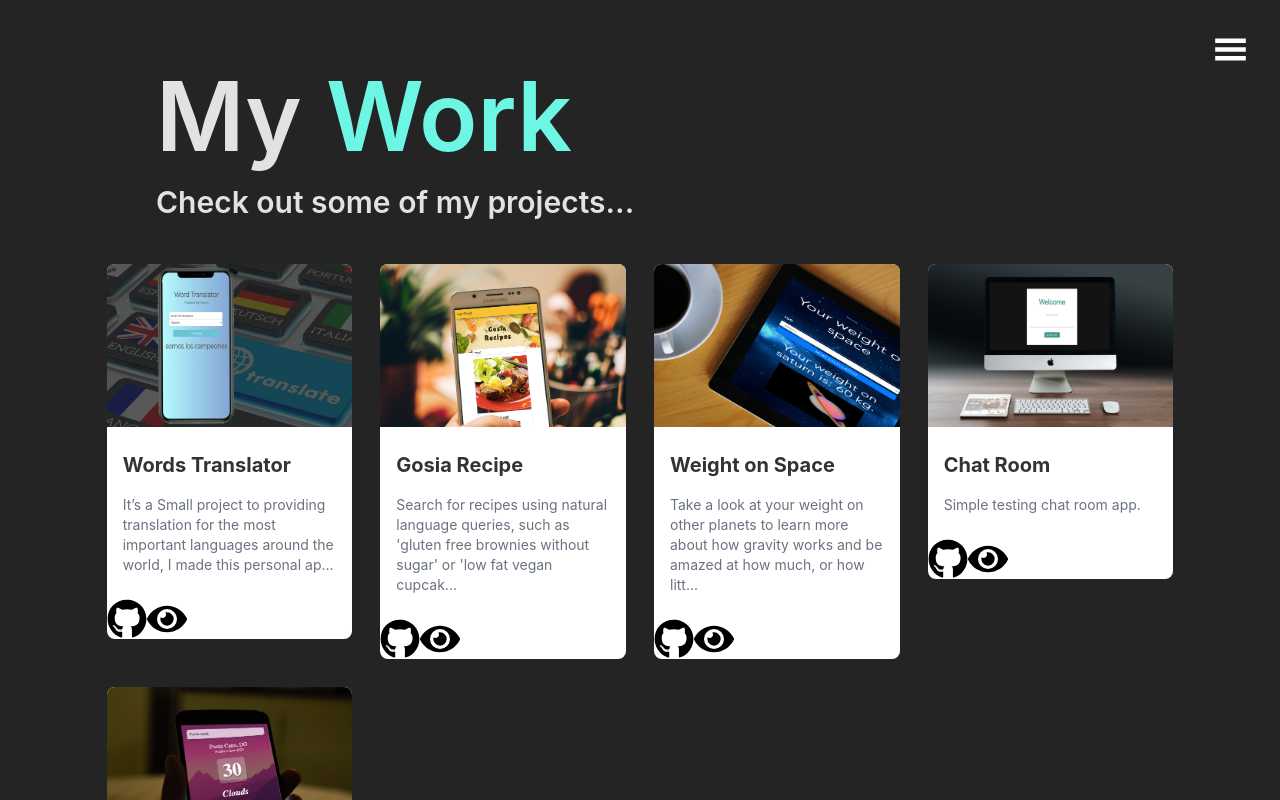
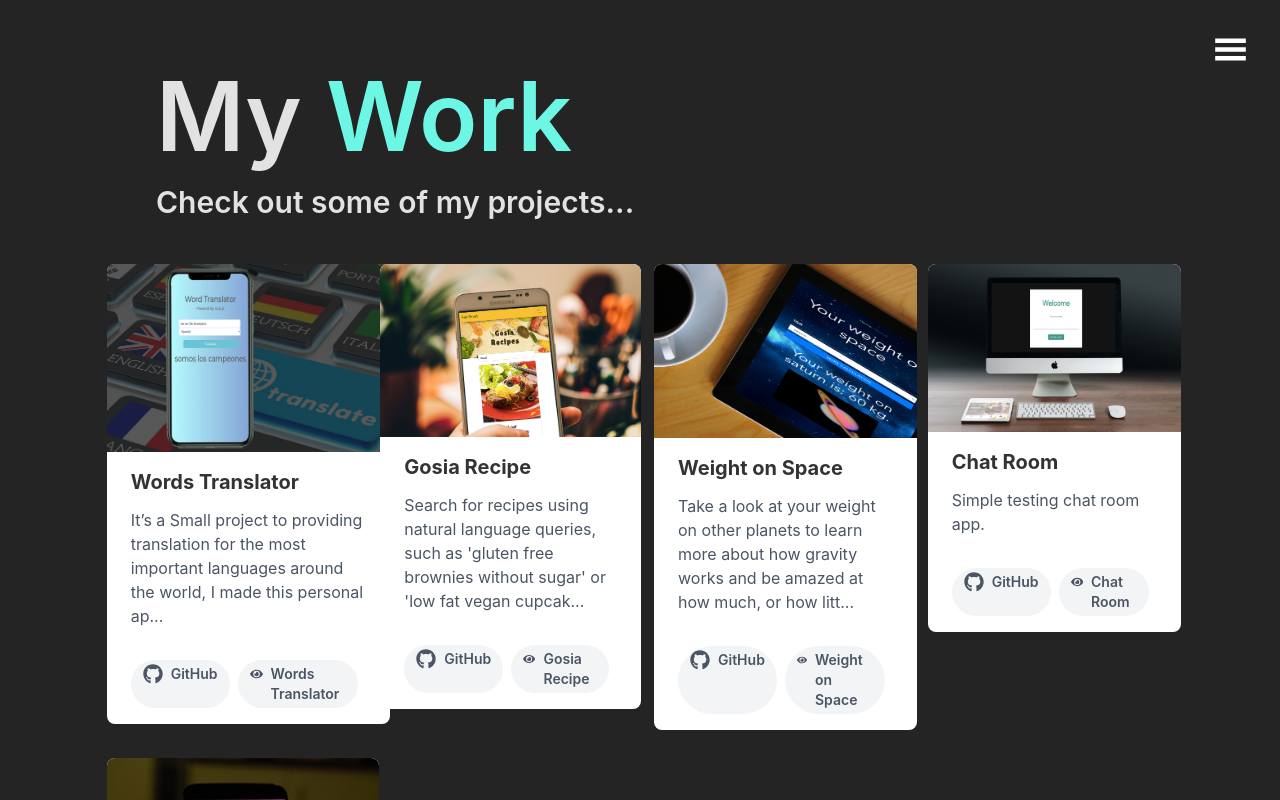
Before and after one commit to Michaellinaresxk/Mikefolio, a React (Vite) app: page /proyects in a window 1280 px wide. Shown: the top 800 px of the page. Built offline with nearby package versions, Linux system fonts and the light colour scheme.

Commit message:
Feature: Redesinged project card component.

```diff
--- a/src/components/stateless/Presentation.jsx
+++ b/src/components/stateless/Presentation.jsx
@@ -15,13 +15,13 @@ const Presentation = ({ name, surname, skills }) => {
 		<AnimatePresence>
 			<motion.section
 				{...slideAnimation("left")}
-				className="flex flex-col absolute w-[700px] h-72 left-14 top-60"
+				className="flex flex-col"
 			>
 				<motion.div {...homeTextAnimation}>
-					<div className="text-4xl md:text-6xl lg:text-8xl font-semibold">
+					<div className="text-4xl md:text-6xl lg:text-8xl font-extrabold ">
 						{name} <span className="text-lightgreen">{surname}</span>
 					</div>
-					<div className="text-[16px] font-semibold md:text-2xl lg:text-3xl mt-5">
+					<div className=" md:text-xl lg:text-2xl mt-5 text-3xl md:text-4xl">
 						{skills}
 					</div>
 				</motion.div>
@@ -30,16 +30,16 @@ const Presentation = ({ name, surname, skills }) => {
 					{...homeContentAnimation}
 				>
 					<a href="https://github.com/Michaellinaresxk" target="_blank">
-						<FaGithub size={30} color="white" />
+						<FaGithub size={35} color="white" />
 					</a>
 					<a href="https://dribbble.com/michaelxk" target="_blank">
-						<FaDribbble size={30} color="white" />
+						<FaDribbble size={35} color="white" />
 					</a>
 					<a href="https://www.linkedin.com/in/michael-linares-abreu/" target="_blank">
-						<FaLinkedin size={30} color="white" />
+						<FaLinkedin size={35} color="white" />
 					</a>
 					<a href="https://www.youtube.com/@XkWeb/videos" target="_blank">
-						<FaYoutube size={30} color="white" />
+						<FaYoutube size={35} color="white" />
 					</a>
 				</motion.div>
 			</motion.section>
--- a/src/components/stateless/ProjectCard.jsx
+++ b/src/components/stateless/ProjectCard.jsx
@@ -9,28 +9,34 @@ const ProjectCard = ({
   app_link,
   id,
   description,
+	repoProvider,
 }) => {
   return (
     <>
       <div className="bg-white   max-w-sm rounded-lg overflow-hidden mx-auto ">
         <Link to={`/proyects/${id}`}>
-
           <img src={image} className="w-full" />
         </Link>
-      <div className="px-4 py-6">
+        <div className="px-6 py-4">
           <h3 className="text-[#333] text-xl font-bold">{title}</h3>
-        <p className="mt-4 text-sm text-gray-500">{description.length > 120 ? `${description.substring(0, 120)}...` : description}
+          <p className="text-gray-600 text-base mt-3">
+            {description.length > 120
+              ? `${description.substring(0, 120)}...`
+              : description}
           </p>
         </div>
-			<div>
-
-			</div>
-			<div className="text-black flex">
-					<a className="" href={repo_link} target="_blank">
-						<FaGithub className="" size={40} />
+        <div className="px-6 py-4 flex text-gray-600">
+          <a className="flex" href={repo_link} target="_blank">
+            <span className="flex bg-gray-100 rounded-full px-3 py-1 text-sm font-semibold mr-2">
+						<FaGithub className="mr-2" size={20}  />
+						{repoProvider}
+            </span>
           </a>
-					<a className="" href={app_link} target="_blank">
-						<FaEye className="" size={40}  />
+          <a className="flex" href={app_link} target="_blank">
+            <span className="flex bg-gray-100 rounded-full px-3 py-1 text-sm font-semibold mr-2">
+						<FaEye className="mr-2" size={20} />
+             {title}
+            </span>
           </a>
         </div>
       </div>
--- a/src/data/projects.js
+++ b/src/data/projects.js
@@ -26,6 +26,7 @@ export const projects = [
 		CardImage: project1,
 		projectLinks: "https://word-translator-70f04.web.app/",
 		repoLink: "https://github.com/Michaelxk/Vue-Translator",
+		repoProvider: "GitHub",
 		technologies: [
 			"Git",
 			"Materialize",
@@ -48,8 +49,9 @@ export const projects = [
 		description:
 			"Search for recipes using natural language queries, such as 'gluten free brownies without sugar' or 'low fat vegan cupcakes.' You can automatically calculate the nutritional information for any recipe, visualize ingredient lists, etc..",
 		CardImage: project2,
-		projectLinks: "https://wizardly-spence-eb6793.netlify.app/gosia-recipe",
+		projectLinks: "https://gosia-recipes.web.app/",
 		repoLink: "https://github.com/Michaelxk/Gosia-Recipe",
+		repoProvider: "GitHub",
 		technologies: [
 			"Git",
 			"Bootstrap-Vue",
@@ -75,6 +77,7 @@ export const projects = [
 		CardImage: project3,
 		projectLinks: "https://weight-on-space.web.app/",
 		repoLink: "https://github.com/Michaelxk/Weigt-on-space",
+		repoProvider: "GitHub",
 		technologies: [
 			"Git",
 			"Bootstrap-Vue",
@@ -103,6 +106,7 @@ export const projects = [
 		CardImage: project4,
 		projectLinks: "https://ninja-chat-42d79.firebaseapp.com/",
 		repoLink: "https://github.com/Michaelxk/ChatRoom",
+		repoProvider: "GitHub",
 		technologies: [
 			"Git",
 			"Vuetify",
@@ -130,6 +134,7 @@ export const projects = [
 		CardImage: project5,
 		projectLinks: "https://vue-weather-3d15c.firebaseapp.com/",
 		repoLink: "https://github.com/Michaelxk/Simple-Vue-WeatherApp",
+		repoProvider: "GitHub",
 		technologies: [
 			"Git",
 			"Fetch",
--- a/src/index.css
+++ b/src/index.css
@@ -7,7 +7,7 @@ body{
 }
 
 .bg-home{
-  @apply w-screen h-screen bg-[url('/background.jpg')] bg-cover bg-no-repeat
+  @apply w-screen h-screen bg-[url('/src/assets/img/bg.jpg')] bg-cover bg-no-repeat
 }
 
 .menu-container{
--- a/src/pages/Home.jsx
+++ b/src/pages/Home.jsx
@@ -3,12 +3,12 @@ import ToggleMenu from "../components/statefull/ToggleMenu";
 const Home = () => {
 	return (
 		<div className="bg-home transition-all ease-in">
-			<div className="w-screen h-screen bg-slate-900 bg-opacity-70">
+			<div className="w-screen h-screen bg-slate-900 bg-opacity-70  w-full justify-center flex flex-grow h-full items-center">
 				<ToggleMenu />
 				<Presentation
 					name="Michael"
 					surname="Linares"
-					skills="FrontEnd Developer, Web Designer & Entreprenuer"
+					skills="FrontEnd Developer & Web Designer"
 				/>
 			</div>
 		</div>
--- a/src/pages/Proyects.jsx
+++ b/src/pages/Proyects.jsx
@@ -23,6 +23,7 @@ const Proyects = () => {
 							repo_link={project.repoLink}
 							id={project.id}
 							description={project.description}
+							repoProvider={project.repoProvider}
 						/>
 					</div>
 				))}
```
Also changed, not shown: 1 other file (tests, documents, lock files or other folders). Lines whose indentation alone changed are shown as unchanged.
